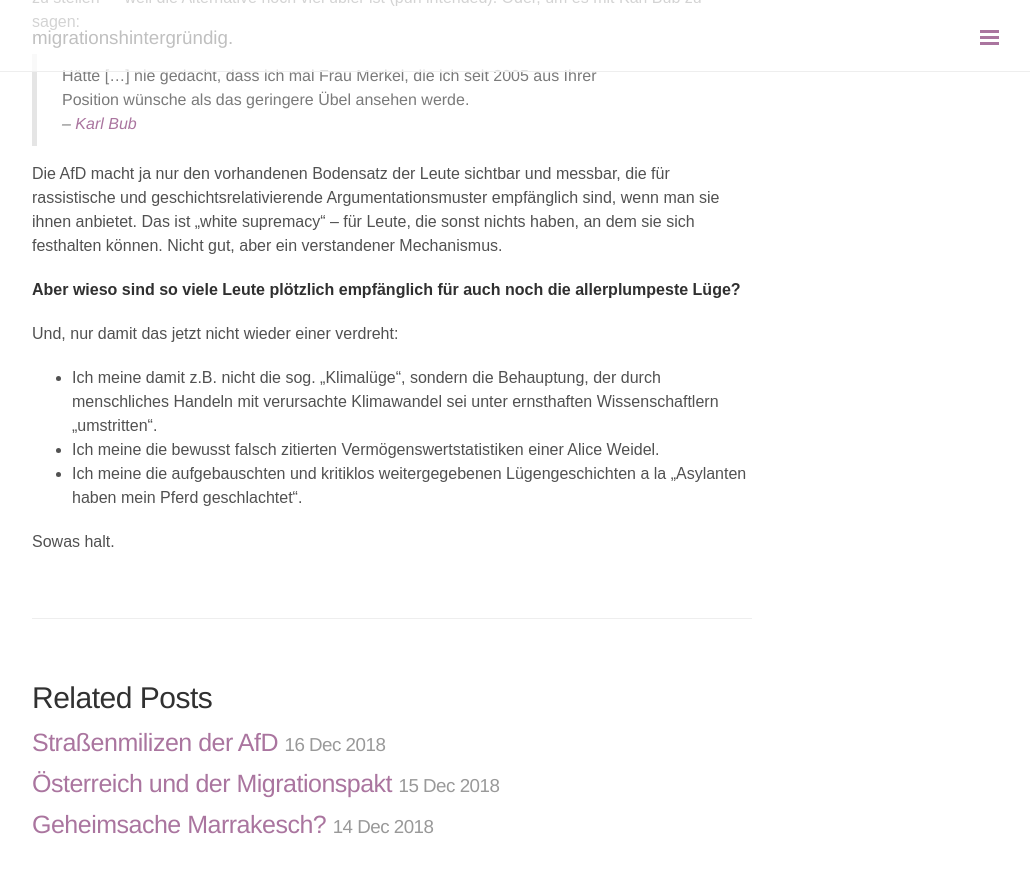
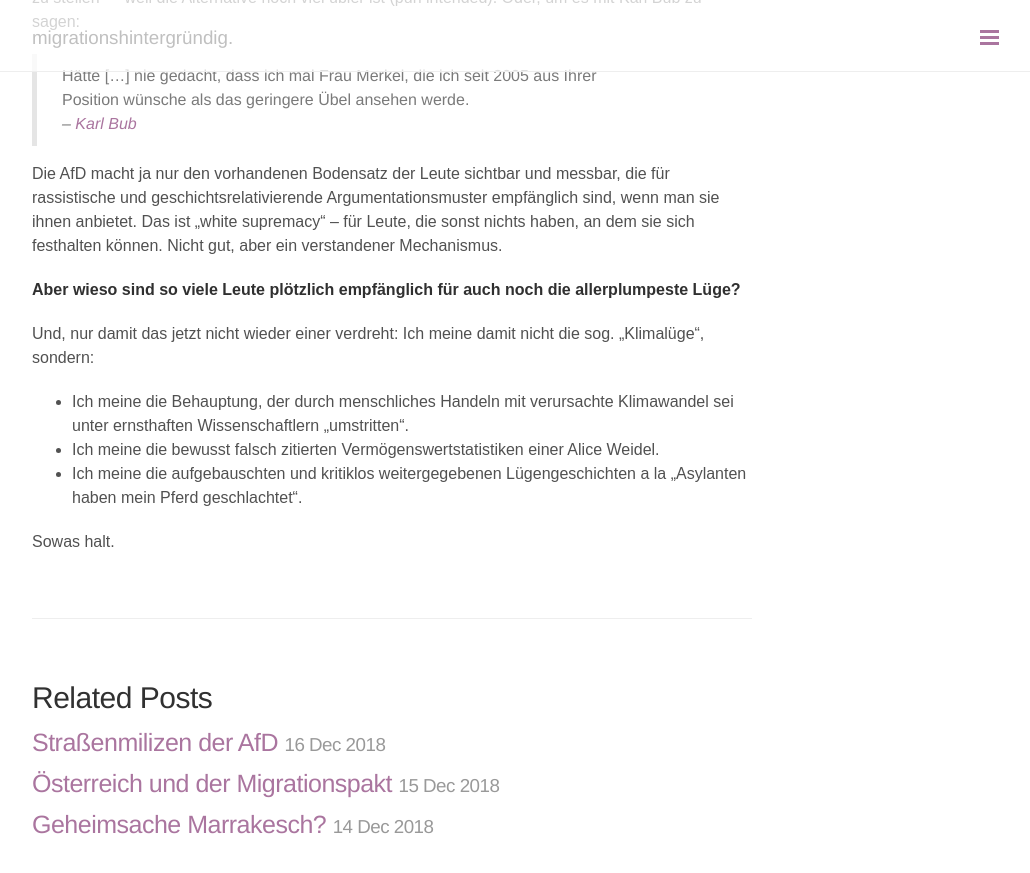
Before and after one commit to turkishmaid/turkishmaid.github.io, a Jekyll site: the page built from _posts/2018-12-02-merkel-muss-weg.md, in a window 1280 px wide and 900 px high, scrolled down 1020 px. Shown: the top 873 px of the window, without its empty margins (248-1278 px from the left). Built offline with Jekyll 4.4.1, drawn with Linux system fonts in a browser that asks for light colours; comment, search, counter and statistics services are not loaded.

Commit message:
Aufzählung klären

```diff
--- a/_posts/2018-12-02-merkel-muss-weg.md
+++ b/_posts/2018-12-02-merkel-muss-weg.md
@@ -39,8 +39,8 @@ Die AfD macht ja nur den vorhandenen Bodensatz der Leute sichtbar und messbar, d
 
 **Aber wieso sind so viele Leute plötzlich empfänglich für auch noch die allerplumpeste Lüge?**
 
-Und, nur damit das jetzt nicht wieder einer verdreht:
-- Ich meine damit z.B. nicht die sog. „Klimalüge“, sondern die Behauptung, der durch menschliches Handeln mit verursachte Klimawandel sei unter ernsthaften Wissenschaftlern „umstritten“.
+Und, nur damit das jetzt nicht wieder einer verdreht: Ich meine damit nicht die sog. „Klimalüge“, sondern:
+- Ich meine die Behauptung, der durch menschliches Handeln mit verursachte Klimawandel sei unter ernsthaften Wissenschaftlern „umstritten“.
 - Ich meine die bewusst falsch zitierten Vermögenswertstatistiken einer Alice Weidel.
 - Ich meine die aufgebauschten und kritiklos weitergegebenen Lügengeschichten a la „Asylanten haben mein Pferd geschlachtet“.
 
```
